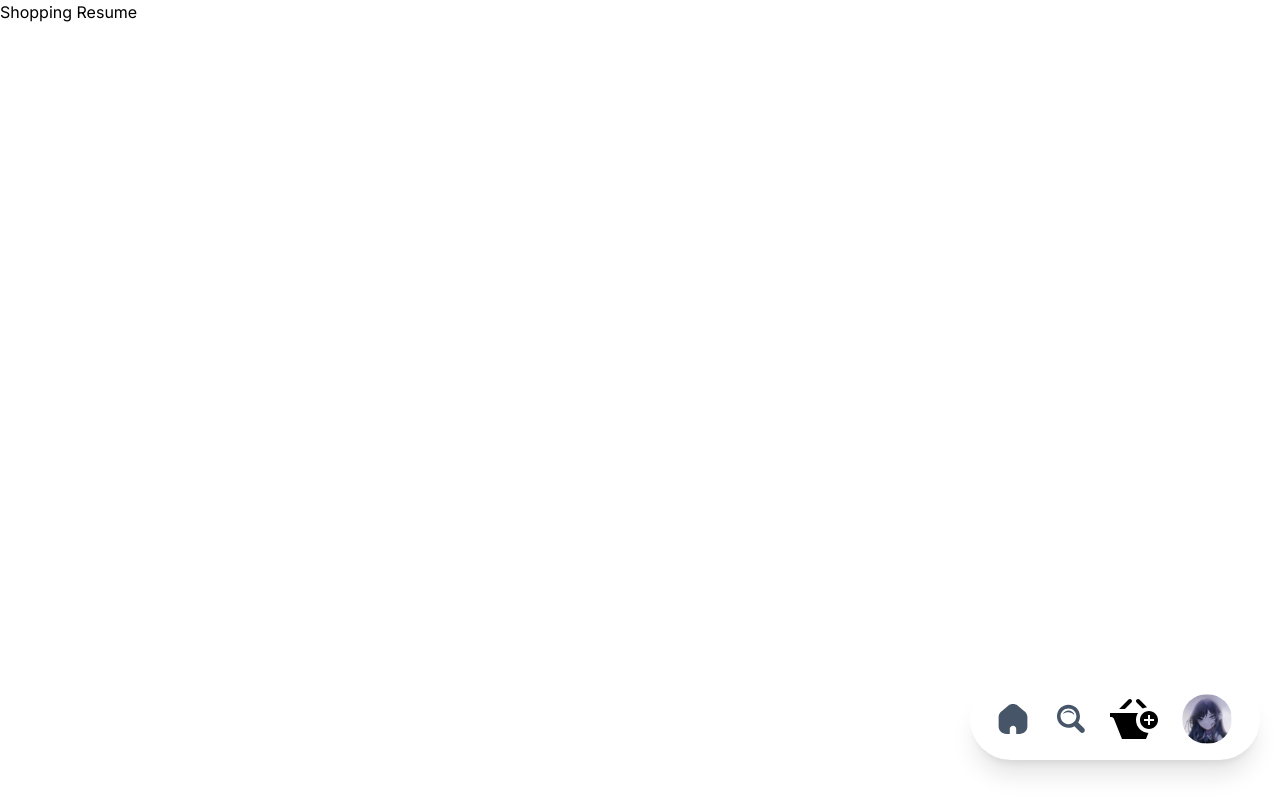
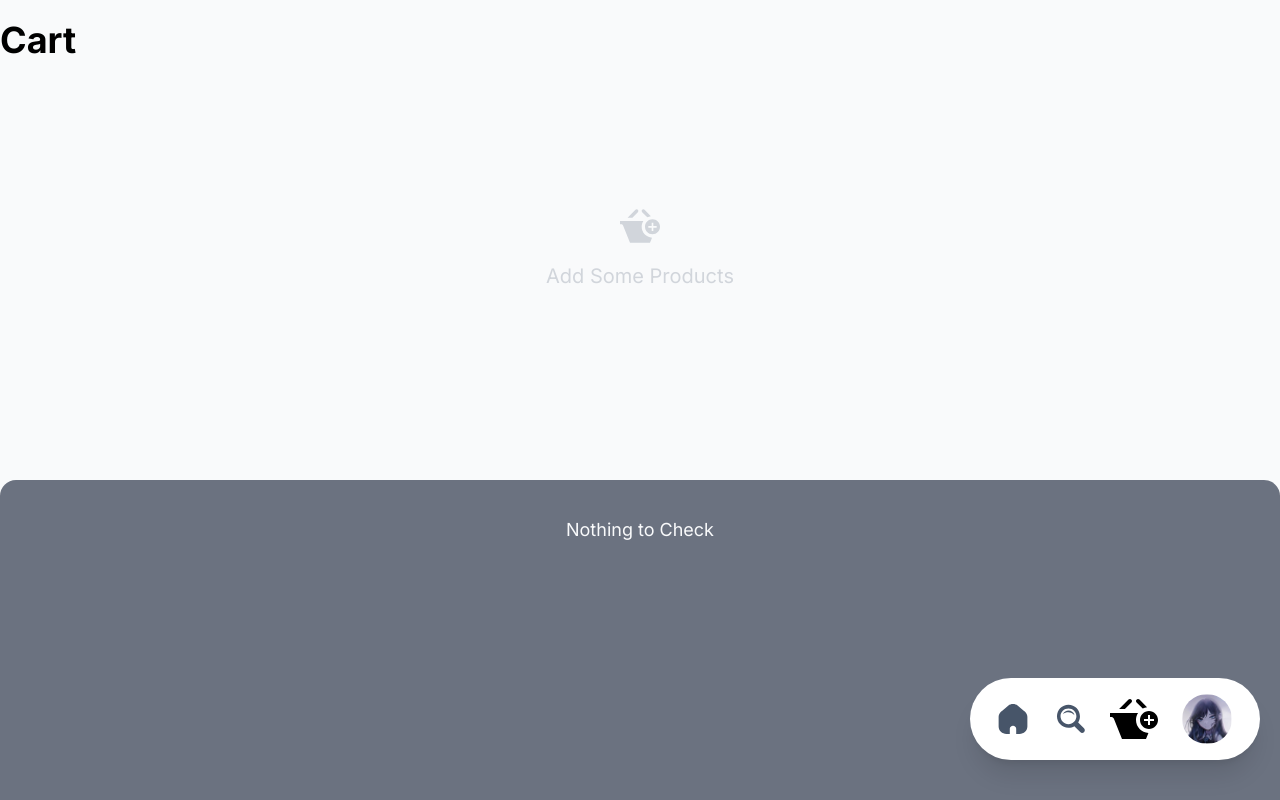
Before and after one commit to Ed4n/e-commerce, a Next.js app: page /shopping-cart in a window 1280 px wide. Built offline with nearby package versions, Linux system fonts and the light colour scheme.

Commit message:
Shopping Cart Finished

```diff
--- a/src/app/product/[productId]/page.tsx
+++ b/src/app/product/[productId]/page.tsx
@@ -47,10 +47,13 @@ export default function SingleProduct({ params }: SingleProductProps): JSX.Eleme
 
                     <p>{description}</p>
 
-                    <div className="w-full flex justify-between mt-12">
+                    <div className="w-full flex justify-between items-end mt-12">
                         <Cart id={id} />
 
-                        <button className="px-12 py-2 bg-white text-slate-800 rounded-full text-xl">Buy</button>
+                        <div className="flex flex-col gap-3">
+                            <span className="text-4xl font-bold justify-self-end self-end mr-3">${product.price}</span>
+                            <button className="px-12 py-2 bg-white text-slate-800 rounded-full text-xl">Buy</button>
+                        </div>
                     </div>
                 </div>
 
--- a/src/app/shopping-cart/page.tsx
+++ b/src/app/shopping-cart/page.tsx
@@ -1,13 +1,46 @@
+'use client'
+
+import { getProductById } from "@/api/productsFetch";
 import Nav from "@/components/Nav";
 import { ShoppingList } from "@/components/shopping-cart/ShoppingList";
 import { ShoppingResume } from "@/components/shopping-cart/ShoppingResume";
+import { useLocalStorage } from "@/hooks/useLocalStorage";
+import { useEffect, useState } from "react";
 
 export default function ShoppingCart() {
 
+    const [cartItems] = useLocalStorage<CartItem[]>("shopping-cart", [])
+    const [productsToShop, setProductsToShop] = useState<ProductWithQuantity[]>([])
+
+    const totalPrice = productsToShop.reduce((acc, item) => acc + item.price, 0)
+    const totalQuantity = productsToShop.reduce((acc, item) => acc + item.quantity, 0)
+
+
+
+    useEffect(() => {
+        const fetchProducts = async () => {
+            const products = await Promise.all(
+                cartItems.map(async (item: ProductWithQuantity) => {
+                    try {
+                        const product = await getProductById(item.id)
+                        return { ...product, quantity: item.quantity }
+                    } catch (err: any) {
+                        console.log(err.message || "An error has occurred")
+                        return null
+                    }
+                })
+            )
+            setProductsToShop(products.filter((product) => product !== null) as ProductWithQuantity[])
+        }
+
+        fetchProducts()
+    }, [cartItems])
+
     return (
-        <main>
-            <ShoppingList />
-            <ShoppingResume />
+        <main className=" bg-gray-50 h-screen w-full pt-5 ">
+            <h1 className="mb-7">Cart</h1>
+            <ShoppingList productsToShop={productsToShop} />
+            <ShoppingResume totalPrice={totalPrice} totalQuantity={totalQuantity} />
             <Nav />
         </main>
     )
--- a/src/components/shopping-cart/Cart.tsx
+++ b/src/components/shopping-cart/Cart.tsx
@@ -24,7 +24,7 @@ const Cart: React.FC<CartProps> = ({ id }) => {
                 <button onClick={() => removeFromCart(id)} className="  rounded-lg px-2 py-1 bg-slate-50 text-slate-500 text-lg">Remove</button>
             </div>
             :
-            <button onClick={() => increaseCartQuantity(id)}>
+            <button className="mb-2" onClick={() => increaseCartQuantity(id)}>
                 <svg className=" w-[35px] h-[35px] fill-white" viewBox="0 0 20 20" fill="none" xmlns="http://www.w3.org/2000/svg">
                     <path d="M11.0825 3.11667C10.91 2.94501 10.8333 2.73251 10.8333 2.52417C10.8333 2.08751 11.1725 1.66667 11.6833 1.66667C11.9017 1.66667 12.1183 1.75001 12.2842 1.91501L15.4367 5.0675C14.7942 5.165 14.1867 5.37001 13.6383 5.6725L11.0825 3.11667ZM10.8333 10.4167C10.8333 9.34167 11.15 8.3425 11.69 7.5H0V9.16667H0.535833C0.981667 9.16667 1.38667 9.42001 1.5825 9.82001L5 18.3333H15L16.0083 15.8208C13.13 15.6942 10.8333 13.3267 10.8333 10.4167ZM8.9175 3.11667C9.09 2.94501 9.16667 2.73251 9.16667 2.52417C9.16667 2.08751 8.8275 1.66667 8.31667 1.66667C8.09917 1.66667 7.88167 1.75001 7.71667 1.91501L3.79917 5.83334H6.20167L8.9175 3.11667ZM16.25 6.66667C14.18 6.66667 12.5 8.34584 12.5 10.4167C12.5 12.4875 14.18 14.1667 16.25 14.1667C18.3183 14.1667 20 12.4875 20 10.4167C20 8.34584 18.3183 6.66667 16.25 6.66667ZM18.3333 10.8333H16.6667V12.5H15.8333V10.8333H14.1667V10H15.8333V8.33334H16.6667V10H18.3333V10.8333Z" />
                 </svg>
--- a/src/components/shopping-cart/ShoppingList.tsx
+++ b/src/components/shopping-cart/ShoppingList.tsx
@@ -1,24 +1,33 @@
 'use client'
+
 import { useLocalStorage } from "@/hooks/useLocalStorage"
 import { ShoppingProduct } from "./ShoppingProduct"
+import { useEffect, useState } from "react"
+import { getProductById } from "@/api/productsFetch"
 
 type ShoppingListProps = {
-    products: Product[]
+    productsToShop: ProductWithQuantity[]
 }
 
-
-
-const ShoppingList: React.FC<ShoppingListProps> = ({ products }) => {
-
-    const [cartItems] = useLocalStorage<CartItem[]>("shopping-cart", [])
+const ShoppingList: React.FC<ShoppingListProps> = ({ productsToShop }) => {
 
 
     return (
         <div>
             {
-                cartItems.map((item: CartItem) => (
-                    <ShoppingProduct key={item.id} id={item.id} quantity={item.quantity} />
-                ))
+                productsToShop.length <= 0 ? (
+                    <div className="text-gray-300 top-0 flex justify-center items-center w-full h-[40vh] gap-4 flex-col text-xl">
+                        <svg className="nav-icon first-line:w-[40px] h-[40px] fill-gray-300" viewBox="0 0 20 20" fill="none" xmlns="http://www.w3.org/2000/svg">
+                            <path d="M11.0825 3.11667C10.91 2.94501 10.8333 2.73251 10.8333 2.52417C10.8333 2.08751 11.1725 1.66667 11.6833 1.66667C11.9017 1.66667 12.1183 1.75001 12.2842 1.91501L15.4367 5.0675C14.7942 5.165 14.1867 5.37001 13.6383 5.6725L11.0825 3.11667ZM10.8333 10.4167C10.8333 9.34167 11.15 8.3425 11.69 7.5H0V9.16667H0.535833C0.981667 9.16667 1.38667 9.42001 1.5825 9.82001L5 18.3333H15L16.0083 15.8208C13.13 15.6942 10.8333 13.3267 10.8333 10.4167ZM8.9175 3.11667C9.09 2.94501 9.16667 2.73251 9.16667 2.52417C9.16667 2.08751 8.8275 1.66667 8.31667 1.66667C8.09917 1.66667 7.88167 1.75001 7.71667 1.91501L3.79917 5.83334H6.20167L8.9175 3.11667ZM16.25 6.66667C14.18 6.66667 12.5 8.34584 12.5 10.4167C12.5 12.4875 14.18 14.1667 16.25 14.1667C18.3183 14.1667 20 12.4875 20 10.4167C20 8.34584 18.3183 6.66667 16.25 6.66667ZM18.3333 10.8333H16.6667V12.5H15.8333V10.8333H14.1667V10H15.8333V8.33334H16.6667V10H18.3333V10.8333Z" />
+                        </svg> Add Some Products
+                    </div>
+
+                ) : (
+                    productsToShop.map((item: ProductWithQuantity) => (
+                        <ShoppingProduct key={item._id} product={item} />
+                    ))
+                )
+
             }
         </div>
     )
--- a/src/components/shopping-cart/ShoppingResume.tsx
+++ b/src/components/shopping-cart/ShoppingResume.tsx
@@ -1,10 +1,49 @@
 
 type ShoppingResumeProps = {
-
+    totalPrice: number;
+    totalQuantity: number
 }
 
-const ShoppingResume: React.FC<ShoppingResumeProps> = () => {
-    return <div>Shopping Resume</div>
+const ShoppingResume: React.FC<ShoppingResumeProps> = ({ totalPrice, totalQuantity }) => {
+
+    const totalShipping = totalQuantity * 1.5
+    const totalTaxes = Math.floor((totalPrice * totalQuantity) * 0.07)
+
+    const finalTotal = (totalPrice * totalQuantity) + totalTaxes + totalShipping
+    return (
+
+        (
+            <div className="w-full bg-gray-500 rounded-t-2xl h-[40vh] bottom-0 absolute p-9 text-gray-50 flex flex-col gap-7">
+                {
+                    totalPrice > 0 && totalQuantity > 0 ?
+                        (<>
+                            <div className=" flex justify-between items-center">
+                                <span className=" text-lg">Total: </span>
+                                <span className=" text-lg font-bold">${totalPrice * totalQuantity}</span>
+                            </div>
+                            <div className=" flex justify-between items-center">
+                                <span className=" text-lg">Total Shipping: </span>
+                                <span className=" text-lg font-bold">${totalShipping}</span>
+                            </div>
+
+                            <div className=" flex justify-between items-center">
+                                <span className=" text-lg">Total Taxes: </span>
+                                <span className=" text-lg font-bold">${totalTaxes}</span>
+                            </div>
+
+                            <div className=" flex justify-between items-center">
+                                <span className=" text-xl">Final Total: </span>
+                                <span className=" text-2xl font-bold">${finalTotal}</span>
+                            </div>
+                        </>
+
+                        ) : (<div className=" justify-center self-center text-lg">Nothing to Check</div>)
+                }
+
+
+            </div>
+        )
+    )
 }
 
 export { ShoppingResume }
--- a/src/context/ShoppingCartContext.tsx
+++ b/src/context/ShoppingCartContext.tsx
@@ -18,6 +18,7 @@ const ShoppingCartContext = createContext({} as ShoppingCartContextProps)
 const ShoppingCartProvider: React.FC<CategoriesProviderProps> = ({ children }) => {
 
     const [cartItems, setCartItems] = useLocalStorage<CartItem[]>("shopping-cart", [])
+
 
     const cartQuantity = cartItems.reduce((acc, item) => item.quantity + acc, 0)
 
@@ -87,7 +88,7 @@ const ShoppingCartProvider: React.FC<CategoriesProviderProps> = ({ children }) =
                 increaseCartQuantity,
                 decreaseCartQuantity,
                 removeFromCart,
-                cartQuantity
+                cartQuantity,
             }} >
             {children}
         </ShoppingCartContext.Provider >
```
Also changed, not shown: app.d.ts (+9 -0 lines), src/components/shopping-cart/ShoppingProduct.tsx (+35 -13 lines).
